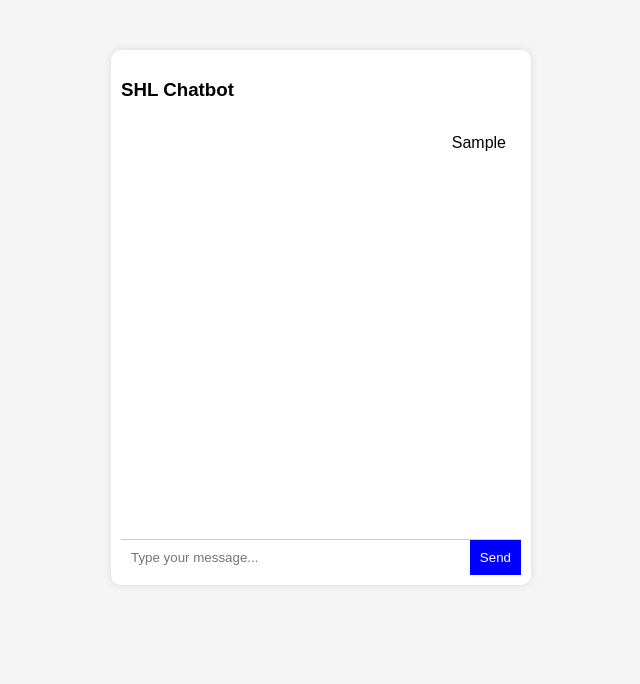
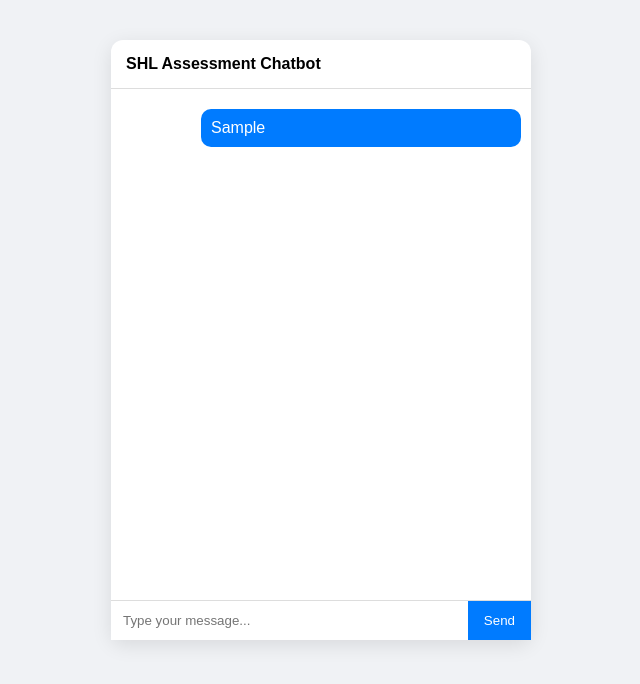
Before and after one commit to Butterfly132/shl-recommender, a plain HTML site: page index.html in a window 1280 px wide. Both pictures are taken after typing "Sample" into the empty fields and a click on the button "Send". Shown: the whole page, without its empty margins (319-959 px from the left). Drawn offline with Linux system fonts and the light colour scheme; no server answers.

Commit message:
UI upgrade

```diff
--- a/index.html
+++ b/index.html
@@ -5,52 +5,75 @@
   <style>
     body {
       font-family: Arial;
-      background: #f5f5f5;
+      background: #f0f2f5;
     }
 
     #chat-container {
-      width: 400px;
-      margin: 50px auto;
+      width: 420px;
+      margin: 40px auto;
       background: white;
-      border-radius: 10px;
-      padding: 10px;
-      box-shadow: 0 0 10px rgba(0,0,0,0.1);
+      border-radius: 12px;
+      display: flex;
+      flex-direction: column;
+      height: 600px;
+      box-shadow: 0 5px 20px rgba(0,0,0,0.1);
+    }
+
+    #header {
+      padding: 15px;
+      font-weight: bold;
+      border-bottom: 1px solid #ddd;
     }
 
     #messages {
-      height: 400px;
-      overflow-y: scroll;
-      border-bottom: 1px solid #ccc;
+      flex: 1;
+      overflow-y: auto;
       padding: 10px;
     }
 
+    .message {
+      margin: 10px 0;
+      max-width: 75%;
+      padding: 10px;
+      border-radius: 10px;
+    }
+
     .user {
-      text-align: right;
-      margin: 5px;
+      background: #007bff;
+      color: white;
+      margin-left: auto;
     }
 
     .bot {
-      text-align: left;
-      margin: 5px;
-      color: blue;
+      background: #e4e6eb;
     }
 
     #input-area {
       display: flex;
+      border-top: 1px solid #ddd;
     }
 
     input {
       flex: 1;
-      padding: 10px;
+      padding: 12px;
       border: none;
       outline: none;
     }
 
     button {
-      padding: 10px;
-      background: blue;
+      padding: 12px 16px;
+      background: #007bff;
       color: white;
       border: none;
+      cursor: pointer;
+    }
+
+    .card {
+      background: white;
+      border: 1px solid #ddd;
+      padding: 8px;
+      margin-top: 5px;
+      border-radius: 8px;
     }
   </style>
 </head>
@@ -58,7 +81,7 @@
 <body>
 
 <div id="chat-container">
-  <h3>SHL Chatbot</h3>
+  <div id="header">SHL Assessment Chatbot</div>
 
   <div id="messages"></div>
 
@@ -93,15 +116,35 @@
 
   addMessage("bot", data.reply);
 
+  // Show recommendations nicely
+  if (data.recommendations.length > 0) {
+    data.recommendations.forEach(item => {
+      addCard(item.name, item.url);
+    });
+  }
+
   messages.push({ role: "assistant", content: data.reply });
+
+  scrollToBottom();
 }
 
 function addMessage(role, text) {
   const div = document.createElement("div");
-  div.className = role;
+  div.className = "message " + role;
   div.innerText = text;
+  document.getElementById("messages").appendChild(div);
+}
 
+function addCard(name, url) {
+  const div = document.createElement("div");
+  div.className = "card";
+  div.innerHTML = `<b>${name}</b><br><a href="${url}" target="_blank">View Test</a>`;
   document.getElementById("messages").appendChild(div);
+}
+
+function scrollToBottom() {
+  const messagesDiv = document.getElementById("messages");
+  messagesDiv.scrollTop = messagesDiv.scrollHeight;
 }
 </script>
 
```
